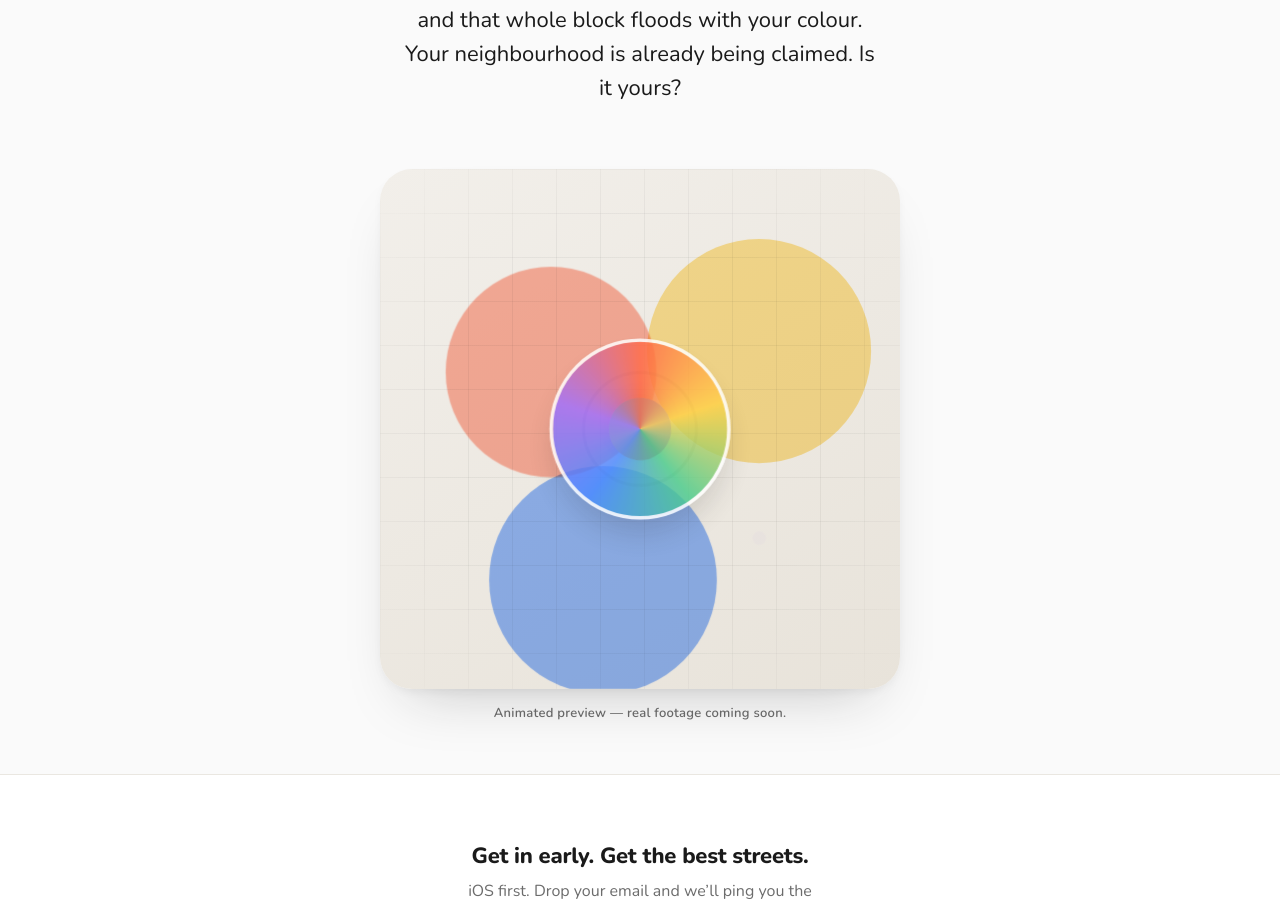
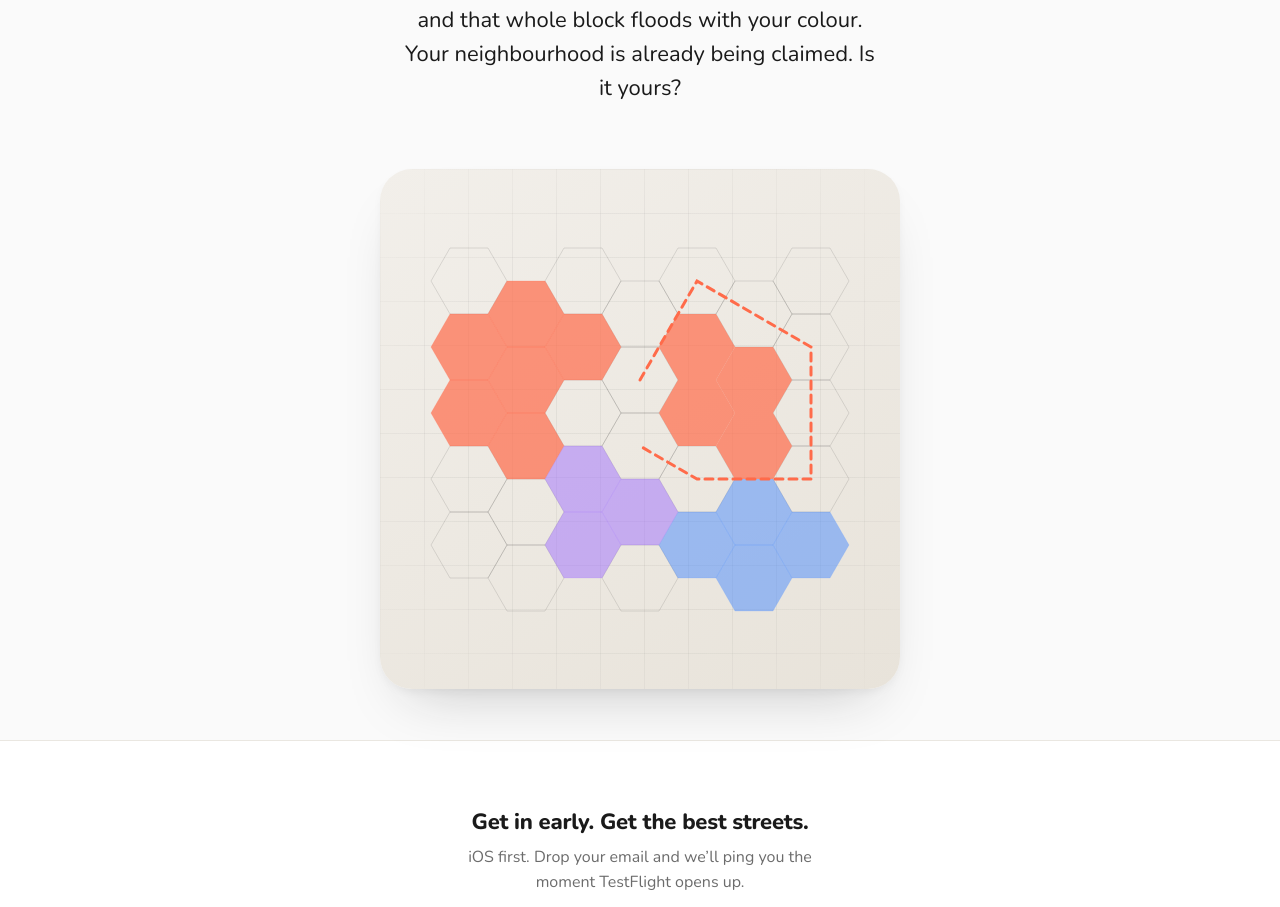
Before and after one commit to deanberris/kulayco-site, a Jekyll site: the page built from index.html, in a window 1280 px wide. Shown: the part 373-1280 px from the top of the page. Built offline with Jekyll 4.4.1, drawn with Linux system fonts in a browser that asks for light colours; a script that is not in the unit is left out.

Commit message:
feat: hero animation — hex grid with trail and flood fill (web-9e5q)
Replace blob/swirl/wheel CSS animation with a flat-top hex grid SVG.
Three static player territories (coral, blue, violet) sit on the grid.
A coral trail draws in over 3 s using stroke-dashoffset, cross-fades to
a dotted polyline, then four enclosed hexes flood-fill with staggered
scale-in animations. Full 6 s loop, infinite. Reduced-motion shows the
final static state. Old blob/swirl/wheel markup and CSS removed.

Co-Authored-By: Claude Sonnet 4.6 <noreply@anthropic.com>

```diff
--- a/assets/css/main.scss
+++ b/assets/css/main.scss
@@ -75,13 +75,6 @@ a {
   width: 100%;
 }
 
-.hero__visual-note {
-  margin: 0;
-  color: $muted;
-  font-size: 13px;
-  font-weight: 600;
-  letter-spacing: 0.02em;
-}
 
 .hero__copy {
   max-width: 620px;
@@ -205,105 +198,78 @@ a {
   -webkit-mask-image: radial-gradient(circle at 50% 50%, black 55%, transparent 100%);
 }
 
-.blob {
+// SVG hex map fills the .map container
+.hex-map {
   position: absolute;
-  width: 42%;
-  aspect-ratio: 1 / 1;
-  border-radius: 50%;
-  filter: blur(0.4px);
-  opacity: 0.55;
-  mix-blend-mode: multiply;
-  transform: scale(0.9);
-  animation: blob-pulse 6s ease-in-out infinite;
-
-  &--coral   { background: $blob-coral;   top: 18%; left: 12%; animation-delay: 0s;   }
-  &--blue    { background: $blob-blue;    top: 58%; left: 22%; animation-delay: 1.2s; }
-  &--yellow  { background: $blob-yellow;  top: 14%; left: 52%; animation-delay: 2.4s; }
-  &--violet  { background: $blob-violet;  top: 50%; left: 52%; animation-delay: 3.6s; opacity: 0; animation: blob-appear 8s ease-in-out infinite; }
+  inset: 0;
+  width: 100%;
+  height: 100%;
 }
 
-@keyframes blob-pulse {
-  0%, 100% { transform: scale(0.9); opacity: 0.45; }
-  50%      { transform: scale(1.05); opacity: 0.6; }
+.hex--static {
+  transition: none;
 }
 
-@keyframes blob-appear {
-  0%, 55%  { transform: scale(0); opacity: 0; }
-  70%      { transform: scale(1.1); opacity: 0.6; }
-  100%     { transform: scale(1); opacity: 0.55; }
+// Trail: solid stroke draws in from start over 3 s, then holds 3–6 s, loops
+@keyframes trail-draw {
+  0%   { stroke-dashoffset: 558; }
+  50%  { stroke-dashoffset: 0; }
+  100% { stroke-dashoffset: 0; }
 }
 
-.swirl {
-  position: absolute;
-  top: 50%; left: 50%;
-  width: 58px; height: 58px;
-  border-radius: 50%;
-  transform: translate(-50%, -50%);
-  background:
-    conic-gradient(from 0deg,
-      $blob-coral,
-      $blob-yellow,
-      $blob-green,
-      $blob-blue,
-      $blob-violet,
-      $blob-coral);
-  box-shadow: 0 6px 18px -4px rgba(26, 26, 26, 0.25);
-  animation: swirl-breathe 3.2s ease-in-out infinite;
+// Solid trail fades out just after it finishes drawing
+@keyframes trail-draw-opacity {
+  0%, 50%  { opacity: 1; }
+  54%       { opacity: 0; }
+  100%      { opacity: 0; }
 }
 
-.swirl__ring {
-  position: absolute;
-  inset: -8px;
-  border-radius: 50%;
-  border: 2px solid $ink;
-  opacity: 0.12;
-  animation: swirl-ring 3.2s ease-out infinite;
+// Dotted trail cross-fades in once solid is done, fades before loop restart
+@keyframes trail-dots-opacity {
+  0%, 50%  { opacity: 0; }
+  54%       { opacity: 1; }
+  92%       { opacity: 1; }
+  100%      { opacity: 0; }
 }
 
-@keyframes swirl-breathe {
-  0%, 100% { transform: translate(-50%, -50%) scale(1) rotate(0deg); }
-  50%      { transform: translate(-50%, -50%) scale(1.08) rotate(180deg); }
-  100%     { transform: translate(-50%, -50%) scale(1) rotate(360deg); }
+.hex-trail-draw {
+  stroke-dasharray: 558 558;
+  stroke-dashoffset: 558;
+  animation:
+    trail-draw 6s ease-in-out infinite,
+    trail-draw-opacity 6s linear infinite;
 }
 
-@keyframes swirl-ring {
-  0%   { transform: scale(0.9); opacity: 0.3; }
-  100% { transform: scale(1.8); opacity: 0; }
+.hex-trail-dots {
+  opacity: 0;
+  animation: trail-dots-opacity 6s linear infinite;
 }
 
-.wheel {
-  position: absolute;
-  top: 50%; left: 50%;
-  width: 40%;
-  aspect-ratio: 1 / 1;
-  border-radius: 50%;
-  transform: translate(-50%, -50%) scale(0);
-  box-shadow: 0 20px 40px -12px rgba(26, 26, 26, 0.25);
-  opacity: 0;
-  animation: wheel-bloom 8s ease-in-out infinite;
-  background: conic-gradient(from 0deg,
-    $blob-coral,
-    $blob-yellow,
-    $blob-green,
-    $blob-blue,
-    $blob-violet,
-    $blob-coral);
-  border: 4px solid #fff;
+// Flood hexes: hidden, then pop in staggered after trail closes (~3.2 s)
+@keyframes hex-flood {
+  0%, 53%  { fill-opacity: 0; transform: scale(0.6); }
+  60%       { fill-opacity: 0.7; transform: scale(1); }
+  91.7%     { fill-opacity: 0.7; transform: scale(1); }
+  100%      { fill-opacity: 0; transform: scale(1); }
 }
 
-@keyframes wheel-bloom {
-  0%, 30%  { transform: translate(-50%, -50%) scale(0); opacity: 0; }
-  40%      { transform: translate(-50%, -50%) scale(1); opacity: 0.95; }
-  55%      { transform: translate(-50%, -50%) scale(1); opacity: 0.95; }
-  65%      { transform: translate(-50%, -50%) scale(0); opacity: 0; }
-  100%     { transform: translate(-50%, -50%) scale(0); opacity: 0; }
+.hex--flood {
+  fill-opacity: 0;
+  transform-box: fill-box;
+  transform-origin: center;
+  animation: hex-flood 6s ease-out infinite;
 }
 
+.hex--flood-1 { animation-delay: 0s; }
+.hex--flood-2 { animation-delay: 0.15s; }
+.hex--flood-3 { animation-delay: 0.30s; }
+.hex--flood-4 { animation-delay: 0.45s; }
+
 @media (prefers-reduced-motion: reduce) {
-  .blob, .swirl, .swirl__ring, .wheel, .confirm__badge {
-    animation: none !important;
-  }
-  .wheel { opacity: 0; }
+  .hex-trail-draw    { animation: none; stroke-dashoffset: 0; opacity: 1; }
+  .hex-trail-dots    { animation: none; opacity: 0; }
+  .hex--flood        { animation: none; fill-opacity: 0.7; transform: scale(1); }
+  .confirm__badge    { animation: none !important; }
 }
 
 // -----------------------------------------------------------------------------
--- a/index.html
+++ b/index.html
@@ -14,16 +14,65 @@ layout: default
     <div class="hero__visual" aria-hidden="true">
       <div class="map">
         <div class="map__grid"></div>
-        <div class="blob blob--coral"></div>
-        <div class="blob blob--blue"></div>
-        <div class="blob blob--yellow"></div>
-        <div class="blob blob--violet"></div>
-        <div class="swirl">
-          <div class="swirl__ring"></div>
-        </div>
-        <div class="wheel" aria-hidden="true"></div>
+        <svg class="hex-map" viewBox="0 0 520 520" xmlns="http://www.w3.org/2000/svg">
+          <!-- Background hex grid (stroke only) -->
+          <g class="hex--static" fill="none" stroke="rgba(26,26,26,0.12)" stroke-width="1">
+            <polygon points="127,112 108,145 70,145 51,112 70,79 108,79"/>
+            <polygon points="127,310 108,343 70,343 51,310 70,277 108,277"/>
+            <polygon points="127,376 108,409 70,409 51,376 70,343 108,343"/>
+            <polygon points="184,343 165,376 127,376 108,343 127,310 165,310"/>
+            <polygon points="184,409 165,442 127,442 108,409 127,376 165,376"/>
+            <polygon points="241,112 222,145 184,145 165,112 184,79 222,79"/>
+            <polygon points="241,244 222,277 184,277 165,244 184,211 222,211"/>
+            <polygon points="298,145 279,178 241,178 222,145 241,112 279,112"/>
+            <polygon points="298,211 279,244 241,244 222,211 241,178 279,178"/>
+            <polygon points="298,277 279,310 241,310 222,277 241,244 279,244"/>
+            <polygon points="298,409 279,442 241,442 222,409 241,376 279,376"/>
+            <polygon points="355,112 336,145 298,145 279,112 298,79 336,79"/>
+            <polygon points="355,310 336,343 298,343 279,310 298,277 336,277"/>
+            <polygon points="412,145 393,178 355,178 336,145 355,112 393,112"/>
+            <polygon points="469,112 450,145 412,145 393,112 412,79 450,79"/>
+            <polygon points="469,178 450,211 412,211 393,178 412,145 450,145"/>
+            <polygon points="469,244 450,277 412,277 393,244 412,211 450,211"/>
+            <polygon points="469,310 450,343 412,343 393,310 412,277 450,277"/>
+          </g>
+          <!-- Player A territory — coral (static) -->
+          <g class="hex--static" fill="#FF6B4A" fill-opacity="0.7" stroke="#FF6B4A" stroke-width="0.5" stroke-opacity="0.4">
+            <polygon points="127,178 108,211 70,211 51,178 70,145 108,145"/>
+            <polygon points="127,244 108,277 70,277 51,244 70,211 108,211"/>
+            <polygon points="184,145 165,178 127,178 108,145 127,112 165,112"/>
+            <polygon points="184,211 165,244 127,244 108,211 127,178 165,178"/>
+            <polygon points="184,277 165,310 127,310 108,277 127,244 165,244"/>
+            <polygon points="241,178 222,211 184,211 165,178 184,145 222,145"/>
+          </g>
+          <!-- Player B territory — blue (static) -->
+          <g class="hex--static" fill="#4A8BFF" fill-opacity="0.5" stroke="#4A8BFF" stroke-width="0.5" stroke-opacity="0.3">
+            <polygon points="355,376 336,409 298,409 279,376 298,343 336,343"/>
+            <polygon points="412,343 393,376 355,376 336,343 355,310 393,310"/>
+            <polygon points="412,409 393,442 355,442 336,409 355,376 393,376"/>
+            <polygon points="469,376 450,409 412,409 393,376 412,343 450,343"/>
+          </g>
+          <!-- Player C territory — violet (static) -->
+          <g class="hex--static" fill="#A070FF" fill-opacity="0.5" stroke="#A070FF" stroke-width="0.5" stroke-opacity="0.3">
+            <polygon points="241,310 222,343 184,343 165,310 184,277 222,277"/>
+            <polygon points="298,343 279,376 241,376 222,343 241,310 279,310"/>
+            <polygon points="241,376 222,409 184,409 165,376 184,343 222,343"/>
+          </g>
+          <!-- Flood-fill hexes — coral, animate in after trail closes -->
+          <polygon class="hex--flood hex--flood-1" fill="#FF6B4A" points="355,178 336,211 298,211 279,178 298,145 336,145"/>
+          <polygon class="hex--flood hex--flood-2" fill="#FF6B4A" points="412,211 393,244 355,244 336,211 355,178 393,178"/>
+          <polygon class="hex--flood hex--flood-3" fill="#FF6B4A" points="355,244 336,277 298,277 279,244 298,211 336,211"/>
+          <polygon class="hex--flood hex--flood-4" fill="#FF6B4A" points="412,277 393,310 355,310 336,277 355,244 393,244"/>
+          <!-- Trail solid (draws in from start over 3 s) -->
+          <polyline class="hex-trail-draw"
+            fill="none" stroke="#FF6B4A" stroke-width="3" stroke-linecap="round"
+            points="260,211 317,112 374,145 431,178 431,244 431,310 317,310 260,277"/>
+          <!-- Trail dots (cross-fades in once solid trail is drawn) -->
+          <polyline class="hex-trail-dots"
+            fill="none" stroke="#FF6B4A" stroke-width="3" stroke-dasharray="8 6" stroke-linecap="round"
+            points="260,211 317,112 374,145 431,178 431,244 431,310 317,310 260,277"/>
+        </svg>
       </div>
-      <p class="hero__visual-note">Animated preview &mdash; real footage coming soon.</p>
     </div>
   </section>
 
```
